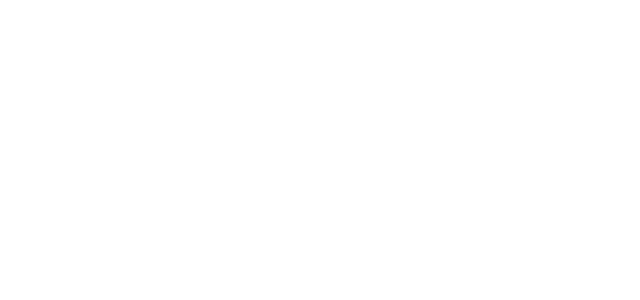
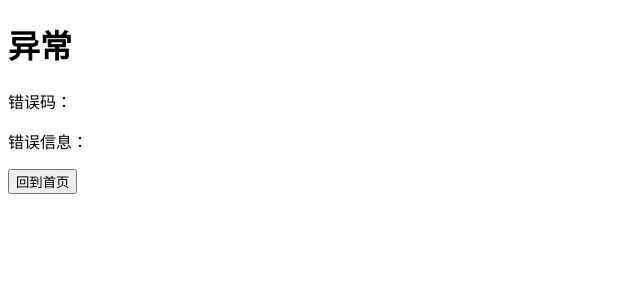
Before and after one commit to wywppkd/fe-nuxt3-template, a Nuxt app: page /exception in a window 1280 px wide. Before the commit this address had no page. Shown: the top 300 px of the page, without its empty margins (0-640 px from the left). Built offline with nearby package versions, Linux system fonts and the light colour scheme.

Commit message:
feat: 异常页

```diff
--- a/composables/request.ts
+++ b/composables/request.ts
@@ -60,7 +60,7 @@
                 navigateTo({
                   path: '/exception',
                   query: {
-                    code: code,
+                    statusCode: code,
                     message: errmsg,
                   },
                 });
@@ -82,7 +82,7 @@
             navigateTo({
               path: '/exception',
               query: {
-                code: status,
+                statusCode: status,
                 message: errmsg,
               },
             }),
--- /dev/null
+++ b/pages/exception.vue
@@ -0,0 +1,15 @@
+<template>
+  <div>
+    <h1>异常</h1>
+    <p>错误码：{{ query?.statusCode }}</p>
+    <p>错误信息：{{ query?.message }}</p>
+    <button @click="handleGoHome">回到首页</button>
+  </div>
+</template>
+<script setup lang="ts">
+const { query } = useRoute();
+
+const handleGoHome = () => {
+  navigateTo('/');
+};
+</script>
```
